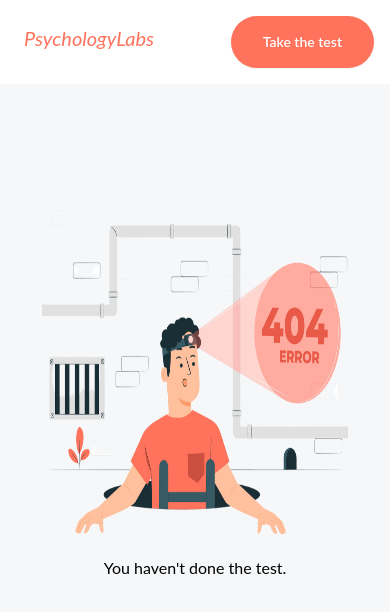
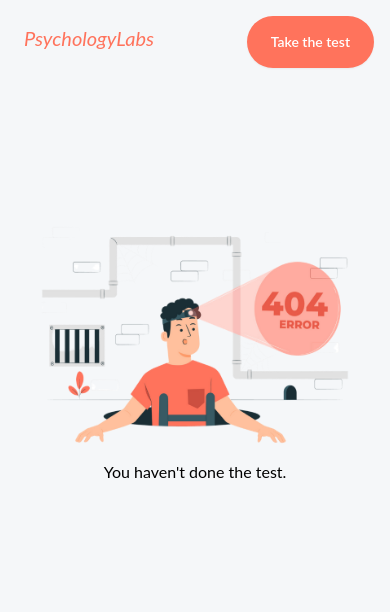
Before and after one commit to 1ethansempa/personality-test-app, a React (Create React App) app in the folder frontend/: page /results in a window 390 px wide. Shown: the top 612 px of the page. Built offline with nearby package versions, Linux system fonts and the light colour scheme.

Commit message:
fix: responsive issues

```diff
--- a/frontend/src/components/UI/atoms/card.tsx
+++ b/frontend/src/components/UI/atoms/card.tsx
@@ -3,7 +3,7 @@ import { ChildrenProps } from "../../../common/types";
 
 function Card({ children }: ChildrenProps) {
   return (
-    <div className="max-w-2xl p-6 bg-white border border-gray-200 rounded-3xl shadow-lg">
+    <div className="lg:max-w-2xl lg:mx-0 mx-3 lg:p-6 p-3 bg-white border border-gray-200 lg:rounded-3xl rounded-2xl lg:shadow-lg shadow-md">
       {children}
     </div>
   );
--- a/frontend/src/components/UI/molecules/error-block.tsx
+++ b/frontend/src/components/UI/molecules/error-block.tsx
@@ -11,7 +11,11 @@ interface ErrorBlockProps {
 function ErrorBlock({ error, action, actionText }: ErrorBlockProps) {
   return (
     <div className="flex flex-col items-center justify-center my-4">
-      <LazyLoadedImage src="server-error.png" className="h-96" alt="Error" />
+      <LazyLoadedImage
+        src="server-error.png"
+        className="lg:h-96 h-64"
+        alt="Error"
+      />
       <div className="my-2">{error}</div>
       {action && actionText && (
         <PrimaryButton
--- a/frontend/src/components/UI/molecules/navbar.tsx
+++ b/frontend/src/components/UI/molecules/navbar.tsx
@@ -10,7 +10,7 @@ function Navbar() {
       <PrimaryButton
         text="Take the test"
         includeArrow={false}
-        className="text-sm py-4 px-8"
+        className="text-sm lg:py-4 py-2 lg:px-8 px-6"
         clickAction={() => {
           navigate("/test", { replace: true });
         }}
--- a/frontend/src/components/UI/molecules/quote-block.tsx
+++ b/frontend/src/components/UI/molecules/quote-block.tsx
@@ -24,7 +24,9 @@ function QuoteBlock({
     <div className="flex flex-col items-center justify-center my-4 max-w-lg text-center">
       <Quote text={quoteText} />
       <div className="text-sm my-3">{smallText}</div>
-      {src && alt && <LazyLoadedImage src={src} alt={alt} className="h-96" />}
+      {src && alt && (
+        <LazyLoadedImage src={src} alt={alt} className="lg:h-96 h-64" />
+      )}
       {action && actionText && (
         <PrimaryButton
           text={actionText}
--- a/frontend/src/components/pages/not-found-page.tsx
+++ b/frontend/src/components/pages/not-found-page.tsx
@@ -6,7 +6,7 @@ function NotFoundPage() {
   const navigate = useNavigate();
   return (
     <div className="p-8">
-      <div className="mt-16">
+      <div className="lg:mt-16 mt-24">
         <ErrorBlock
           error=" It appears the page you're looking for doesn't exist."
           action={() => {
--- a/frontend/src/components/pages/results-page.tsx
+++ b/frontend/src/components/pages/results-page.tsx
@@ -59,7 +59,7 @@ function ResultsPage() {
 
   return (
     <div className="p-8">
-      <div className="flex items-center flex-col justify-center mt-8">
+      <div className="flex items-center flex-col justify-center lg:mt-8 mt-16">
         {loading ? (
           <>Loading ....</>
         ) : !fetchError ? (
--- a/frontend/src/components/pages/test-page.tsx
+++ b/frontend/src/components/pages/test-page.tsx
@@ -130,7 +130,7 @@ function TestPage() {
 
   return (
     <div className="p-8">
-      <div className="flex items-center justify-center mt-16">
+      <div className="flex items-center justify-center lg:mt-16 md:mt-20 mt-12">
         {loading ? (
           <QuestionCardSkeleton />
         ) : !fetchError ? (
--- a/frontend/src/components/templates/app-layout.tsx
+++ b/frontend/src/components/templates/app-layout.tsx
@@ -3,9 +3,9 @@ import Navbar from "../UI/molecules/navbar";
 
 function AppLayout({ children }: ChildrenProps) {
   return (
-    <div className="h-screen lg:overflow-hidden font-lato">
+    <div className="min-h-screen bg-dark-white font-lato">
       <Navbar />
-      <div className="bg-dark-white h-screen">{children}</div>
+      {children}
     </div>
   );
 }
--- a/frontend/src/index.css
+++ b/frontend/src/index.css
@@ -9,6 +9,3 @@ body {
   margin: 0;
   @apply font-poppins;
 }
-
-.answer-index {
-}
```
